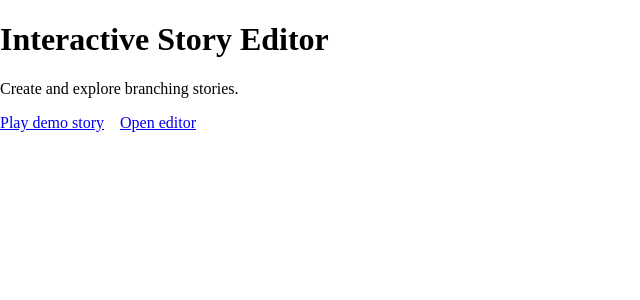
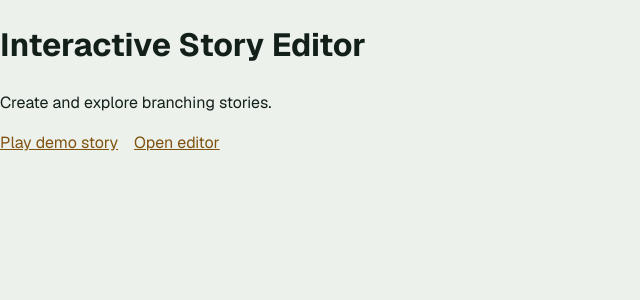
Before and after one commit to demienera/interactive-story-editor, a Next.js app: page / in a window 1280 px wide. Shown: the top 300 px of the page, without its empty margins (0-640 px from the left). Built offline with nearby package versions, Linux system fonts and the light colour scheme.

Commit message:
feat: add global styles and tokens for dark and light color schemes

```diff
--- a/src/app/globals.scss
+++ b/src/app/globals.scss
@@ -1,3 +1,5 @@
+@use './styles/tokens';
+
 * {
 	box-sizing: border-box;
 }
@@ -7,3 +9,19 @@ body {
 	margin: 0;
 	padding: 0;
 }
+
+body {
+	background: var(--color-canvas);
+	color: var(--color-text);
+	font-family: var(--font-ui);
+	line-height: 1.5;
+}
+
+:focus-visible {
+	outline: var(--focus-ring);
+	outline-offset: 2px;
+}
+
+a {
+	color: var(--color-accent);
+}
--- /dev/null
+++ b/src/app/styles/_tokens.scss
@@ -0,0 +1,50 @@
+:root {
+	color-scheme: dark;
+
+	--color-canvas: #0d1411;
+	--color-canvas-dot: #1f2b25;
+	--color-surface: #14201a;
+	--color-surface-raised: #1a2a22;
+	--color-text: #e2ebe4;
+	--color-text-muted: #9cb0a2;
+	--color-border: #2e4237;
+	--color-divider: #243429;
+	--color-accent: #e6b866;
+	--color-on-accent: #1a1307;
+	--color-edge: #4f6a5b;
+	--color-glow: rgb(230 184 102 / 18%);
+	--color-focus: var(--color-accent);
+	--color-hero-overlay: rgb(13 20 17 / 15%);
+	--color-hero-overlay-strong: rgb(13 20 17 / 70%);
+
+	--font-ui: var(--font-geist-sans), system-ui, sans-serif;
+	--font-story: var(--font-spectral), Georgia, serif;
+
+	--radius-sm: 6px;
+	--radius-md: 12px;
+	--radius-pill: 999px;
+
+	--shadow-node: 0 1px 0 var(--color-divider), 0 8px 24px -12px var(--color-glow);
+	--focus-ring: 3px solid var(--color-focus);
+}
+
+@media (prefers-color-scheme: light) {
+	:root {
+		color-scheme: light;
+
+		--color-canvas: #edf1ec;
+		--color-canvas-dot: #c9d3cb;
+		--color-surface: #ffffff;
+		--color-surface-raised: #f3f7f3;
+		--color-text: #13201a;
+		--color-text-muted: #4a5d51;
+		--color-border: #b9c8be;
+		--color-divider: #dce5de;
+		--color-accent: #7f520f;
+		--color-on-accent: #ffffff;
+		--color-edge: #6a8273;
+		--color-glow: rgb(127 82 15 / 8%);
+		--color-hero-overlay: rgb(237 241 236 / 55%);
+		--color-hero-overlay-strong: rgb(237 241 236 / 88%);
+	}
+}
```
